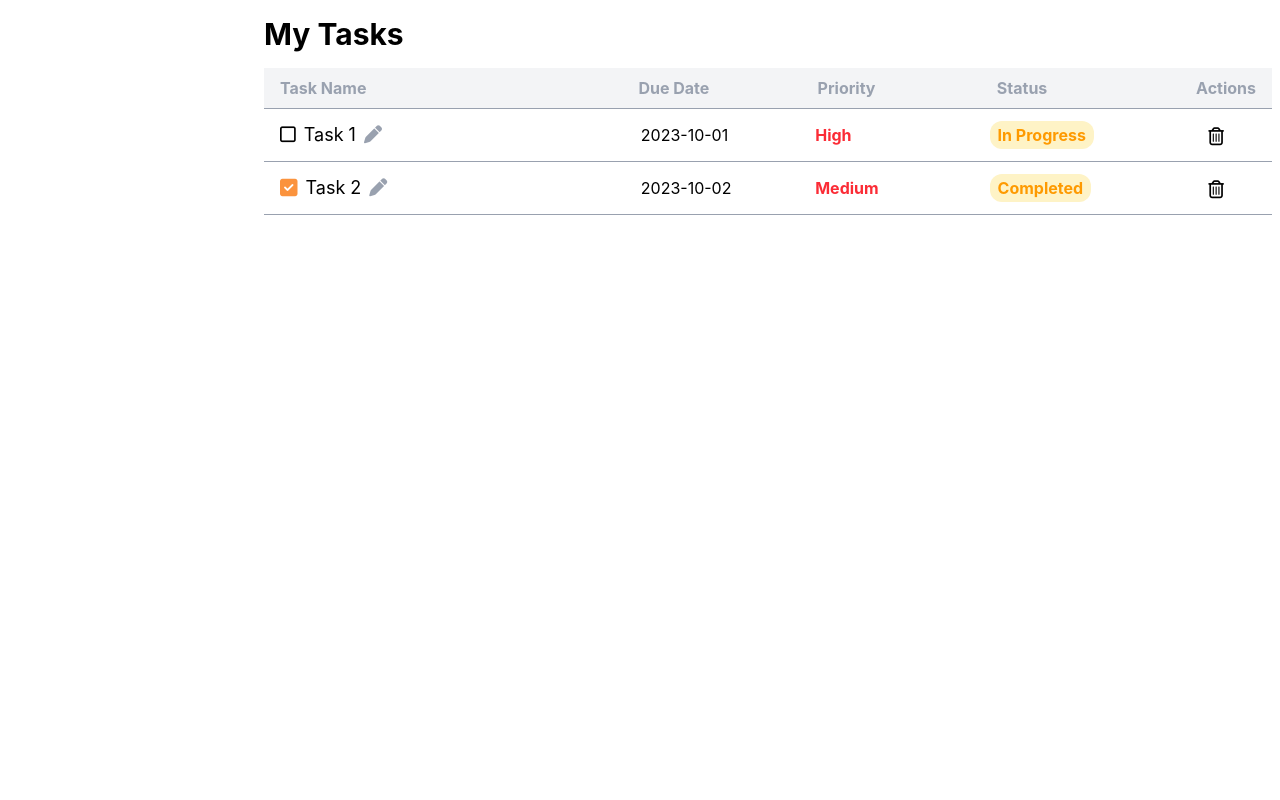
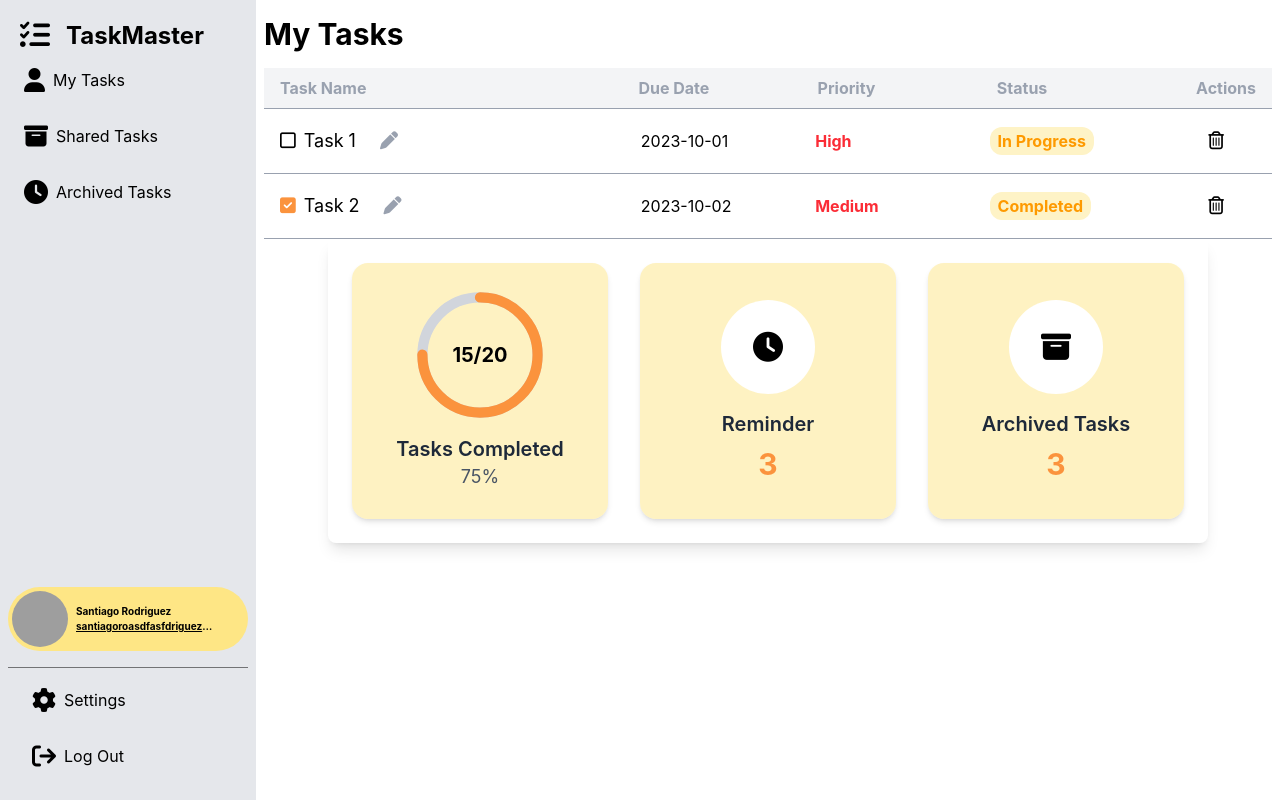
Before and after one commit to Life4Death04/ToDo-Frontend-3v, a React (Vite) app: page / in a window 1280 px wide. Built offline with nearby package versions, Linux system fonts and the light colour scheme; grey boxes are pictures that could not be loaded.

Commit message:
component: Main Layout 1.0

```diff
--- a/src/App.tsx
+++ b/src/App.tsx
@@ -1,12 +1,10 @@
 import './App.css'
 import { createBrowserRouter, RouterProvider } from 'react-router'
-/* import Login from './components/auth/Login' */
 import Register from './components/auth/Register'
 import NotFound from './components/404NotFound/404NotFound'
 import { QueryClientProvider, QueryClient } from '@tanstack/react-query'
 import ToDo from './components/todo/ToDo'
-/* import {Sidebar} from './components/Layout/Sidebar' */
-import { TasksTable } from './components/Layout/TasksTable'
+import MainLayout from './components/Layout/MainLayout'
 
 const queryClient = new QueryClient({
   defaultOptions: {
@@ -19,7 +17,7 @@ const queryClient = new QueryClient({
 
 const router = createBrowserRouter([
   {
-    path: '/', element: <TasksTable></TasksTable>
+    path: '/', element: <MainLayout></MainLayout>
   },{
     path: '/accounts/register', element: <Register></Register>
   },{
--- /dev/null
+++ b/src/components/Layout/MainLayout.tsx
@@ -0,0 +1,13 @@
+import { TasksTable } from "./TasksTable";
+import { IndicatorsPanel } from "./RadialIndicator";
+import { Sidebar } from "./Sidebar";
+
+export default function MainLayout(){
+    return(
+        <div className="xsm:ml-12 sm:ml-20 lg:ml-64">
+            <Sidebar></Sidebar>
+            <TasksTable />
+            <IndicatorsPanel />
+        </div>
+    );
+}
--- /dev/null
+++ b/src/components/Layout/RadialIndicator.tsx
@@ -0,0 +1,101 @@
+export function IndicatorsPanel(){
+    return (
+        <div className="flex items-center flex-wrap justify-center p-6 gap-8 rounded-lg shadow-lg w-fit mx-auto">
+        <RadialIndicator textIndicator="Tasks Completed" totalTasks={20} completedTasks={15}/>
+        <TextIndicator textIndicator="Reminder" totalItems={3} iconIndicator="fa-solid fa-clock"/>
+        <TextIndicator textIndicator="Archived Tasks" totalItems={3} iconIndicator="fa-solid fa-archive"/>
+        </div>
+    );
+}
+
+type TextIndicatorProps = {
+    textIndicator: string,
+    totalItems: number,
+    iconIndicator: string,
+}
+
+function TextIndicator({textIndicator, totalItems, iconIndicator}: TextIndicatorProps){
+    return(
+    <div className="flex flex-col items-center justify-center bg-amber-200/50 rounded-2xl shadow-md
+    p-6 w-40 h-40 sm:w-48 sm:h-48 md:w-56 md:h-56 lg:w-64 lg:h-64">
+      <div className="relative flex items-center justify-center bg-white xsm:p-4 md:p-6 lg:p-8  rounded-full">
+        <i className={`${iconIndicator} sm:text-xl md:text-2xl lg:text-3xl`}></i>
+      </div>
+
+      <h2 className="mt-4 mb-2 text-sm sm:text-base md:text-lg lg:text-xl font-semibold text-gray-800">
+        {textIndicator}
+      </h2>
+
+      <p className="text-lg sm:text-xl md:text-2xl lg:text-3xl text-orange font-bold">
+        {totalItems}
+      </p>
+    </div>
+    );
+}
+
+type RadialIndicatorProps = {
+    textIndicator: string,
+    totalTasks: number,
+    completedTasks: number,
+}
+
+export function RadialIndicator({textIndicator, totalTasks, completedTasks}:RadialIndicatorProps) {
+  const percentage = Math.round((completedTasks / totalTasks) * 100);
+
+  // Circle math
+  const radius = 45;
+  const stroke = 8;
+  const circumference = 2 * Math.PI * radius;
+  const offset = circumference - (percentage / 100) * circumference;
+
+  return (
+    <div className="flex flex-col items-center justify-center bg-amber-200/50 rounded-2xl shadow-md
+      p-4 w-40 h-40 sm:w-48 sm:h-48 md:w-56 md:h-56 lg:w-64 lg:h-64">
+
+      {/* Radial Progress (SVG) */}
+      <div className="relative flex items-center justify-center">
+        <svg
+          className="rotate-[-90deg] w-20 h-20 sm:w-24 sm:h-24 md:w-28 md:h-28 lg:w-32 lg:h-32"
+          viewBox="0 0 100 100"
+        >
+          {/* Background Circle */}
+          <circle
+            className="text-gray-300"
+            stroke="currentColor"
+            strokeWidth={stroke}
+            fill="transparent"
+            r={radius}
+            cx="50"
+            cy="50"
+          />
+          {/* Progress Circle */}
+          <circle
+            className="text-orange"
+            stroke="currentColor"
+            strokeWidth={stroke}
+            fill="transparent"
+            r={radius}
+            cx="50"
+            cy="50"
+            strokeDasharray={circumference}
+            strokeDashoffset={offset}
+            strokeLinecap="round"
+          />
+        </svg>
+
+        {/* Text inside circle */}
+        <span className="absolute text-sm sm:text-base md:text-lg lg:text-xl font-bold text-black">
+          {completedTasks}/{totalTasks}
+        </span>
+      </div>
+
+      {/* Labels */}
+      <h2 className="mt-4 text-sm sm:text-base md:text-lg lg:text-xl font-semibold text-gray-800">
+        {textIndicator}
+      </h2>
+      <p className="text-xs sm:text-sm md:text-base lg:text-lg text-gray-600">
+        {percentage}%
+      </p>
+    </div>
+  );
+}
--- a/src/components/Layout/Sidebar.tsx
+++ b/src/components/Layout/Sidebar.tsx
@@ -19,9 +19,9 @@ export function Sidebar(){
         <h1 className="font-bold xsm:hidden lg:inline lg:text-2xl">TaskMaster</h1>
       </header>
       <ul className="flex flex-col h-full gap-4 w-full xsm:items-center lg:items-start">
-        <SidebarLinkItem linkText="My Tasks" linkUrl="/settings" classIcon="fa-user" hoverEffect={true}/>
-        <SidebarLinkItem linkText="Shared Tasks" linkUrl="/settings" classIcon="fa-user" hoverEffect={true}/>
-        <SidebarLinkItem linkText="Archived Tasks" linkUrl="/settings" classIcon="fa-user" hoverEffect={true}/>
+        <SidebarLinkItem linkText="My Tasks" linkUrl="/settings" classIcon="fa-solid fa-user" hoverEffect={true}/>
+        <SidebarLinkItem linkText="Shared Tasks" linkUrl="/settings" classIcon="fa-solid fa-archive" hoverEffect={true}/>
+        <SidebarLinkItem linkText="Archived Tasks" linkUrl="/settings" classIcon="fa-solid fa-clock" hoverEffect={true}/>
       </ul>
       <div className="relative w-full p-1 rounded-4xl mb-4 lg:bg-amber-200">
         <div className="aspect-square xsm:w-8 sm:w-12 lg:w-14 rounded-3xl mx-auto lg:m-0 xsm:outline-4 xsm:outline-amber-200 lg:outline-0">
@@ -34,8 +34,8 @@ export function Sidebar(){
       </div>
       <footer className="mt-auto w-full lg:px-2 lg:py-3 lg:border-t-1 border-t-black/50">
         <ul className="flex flex-col gap-4 lg:items-start">
-          <SidebarLinkItem linkText="Settings" linkUrl="/settings" classIcon="fa-gear" hoverEffect={true}></SidebarLinkItem>
-          <SidebarLinkItem linkText="Log Out" linkUrl="/logout" classIcon="fa-arrow-right-from-bracket" hoverEffect={true}></SidebarLinkItem>
+          <SidebarLinkItem linkText="Settings" linkUrl="/settings" classIcon="fa-solid fa-gear" hoverEffect={true}></SidebarLinkItem>
+          <SidebarLinkItem linkText="Log Out" linkUrl="/logout" classIcon="fa-solid fa-arrow-right-from-bracket" hoverEffect={true}></SidebarLinkItem>
         </ul>
       </footer>
     </nav>
@@ -53,7 +53,7 @@ function SidebarLinkItem({linkText, linkUrl, classIcon, hoverEffect}: SideBarLin
   return(
     <Link to={linkUrl} className="w-full">
       <li className={`flex justify-center gap-2 py-2 lg:justify-start lg:px-4 ${hoverEffect && 'hover:bg-white hover:rounded-3xl hover:shadow-md'}`}>
-        <i className={`fa-solid ${classIcon} sm:text-2xl md:text-2xl`}></i>
+        <i className={`${classIcon} sm:text-2xl md:text-2xl`}></i>
         <span className="xsm:hidden lg:inline">{linkText}</span>
       </li>
     </Link>
--- a/src/components/Layout/TasksTable.tsx
+++ b/src/components/Layout/TasksTable.tsx
@@ -1,6 +1,8 @@
+import { type JSX } from "react";
+
 export function TasksTable(){
     return(
-        <main className="px-2 pt-4 xsm:ml-12 lg:ml-64">
+        <main className="px-2 pt-4">
             <h1 className="font-bold mb-4 xsm:text-xl md:text-2xl lg:text-3xl">My Tasks</h1>
             <header className="items-center bg-gray-100 px-4 py-2 text-gray-400 border-gray-400 border-b-1 font-bold xsm:hidden lg:flex">
                 <span className="flex-[2]">Task Name</span>
@@ -27,26 +29,36 @@ export function TasksTable(){
     );
 }
 
+type CurrentStatusTask = 'Not Started' | 'In Progress' | 'Completed';
+
 type TaskItemProps = {
     content: string,
     dueDate: string,
     priority: string,
-    status: string,
+    status: CurrentStatusTask,
+}
+
+interface CheckStatusIcons {
+    check: JSX.Element,
+    uncheck: JSX.Element
+}
+
+const checkStatusIcons: CheckStatusIcons = {
+    check: <i className="fa-solid fa-square-check text-orange xsm:text-base lg:text-lg hover:text-orange hover:cursor-pointer"></i>,
+    uncheck: <i className="fa-regular fa-square xsm:text-base lg:text-lg hover:text-orange hover:cursor-pointer"></i>
 }
 
 function TaskItem({content, dueDate, priority, status}: TaskItemProps){
     return(
         <li className="lg:flex lg:gap-3 bg-white lg:border-b-1 lg:border-gray-400 xsm:p-3 py-3 px-4 xsm:shadow-xl lg:shadow-none xsm:rounded-lg lg:rounded-none">
             <div className="flex gap-2 items-center flex-[2]">
-                {/* <i className="fa-solid fa-square-check text-orange text-xl"></i> */}
-                {/* <i className="fa-regular fa-square xsm:text-base lg:text-lg hover:text-orange hover:cursor-pointer"></i> */}
-                {status === 'Completed' ? <i className="fa-solid fa-square-check text-orange text-xl"></i> : <i className="fa-regular fa-square xsm:text-base lg:text-lg hover:text-orange hover:cursor-pointer"></i>}
+                <button>
+                    {status === 'Completed' ? checkStatusIcons.check : checkStatusIcons.uncheck}
+                </button>
                 <span className="xsm:text-sm md:text-base lg:text-lg overflow text-wrap">
                     {content}
                 </span>
-                <button className="text-gray-400 hover:text-orange ">
-                    <i className="fa-solid fa-pen xsm:text-base lg:text-lg"></i>
-                </button>
+                <Button iconStyle="fa-solid fa-pen" buttonStyle="text-gray-400"></Button>
                 <div className="ml-auto mt-auto text-center w-20 lg:self-center lg:hidden">
                     <i className="fa-regular fa-trash-can xsm:text-base lg:text-lg hover:text-orange hover:cursor-pointer"></i>
                 </div>
@@ -65,8 +77,23 @@ function TaskItem({content, dueDate, priority, status}: TaskItemProps){
                 </div>
             </div>
             <div className="ml-auto mt-auto text-center w-20 lg:block lg:self-center xsm:hidden">
-                <i className="fa-regular fa-trash-can xsm:text-base lg:text-lg hover:text-orange hover:cursor-pointer"></i>
+                {/* <i className="fa-regular fa-trash-can xsm:text-base lg:text-lg hover:text-orange hover:cursor-pointer"></i> */}
+                <Button iconStyle="fa-regular fa-trash-can"></Button>
             </div>
         </li>
     );
 }
+
+type ButtonProps = {
+    onClick?: () => void,
+    iconStyle: string,
+    buttonStyle?: string,
+}
+
+function Button({ onClick, iconStyle, buttonStyle }: ButtonProps){
+    return(
+        <button className={`hover:cursor-pointer hover:text-orange px-4 py-2 ${buttonStyle}`} onClick={onClick}>
+            <i className={`${iconStyle} xsm:text-base lg:text-lg`}></i>
+        </button>
+    );
+}
```
